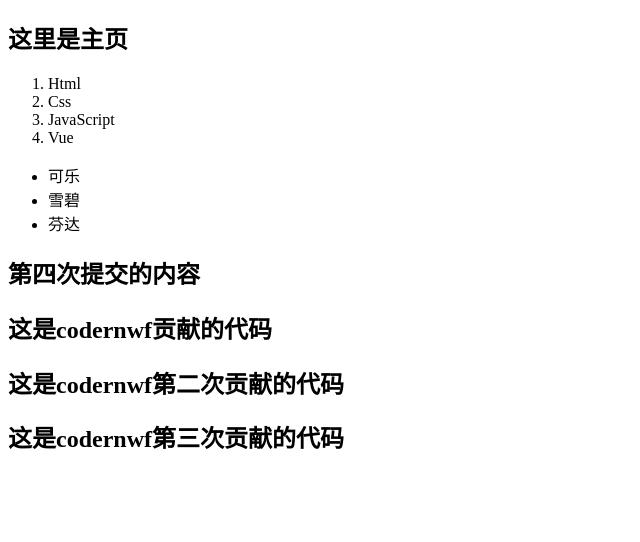
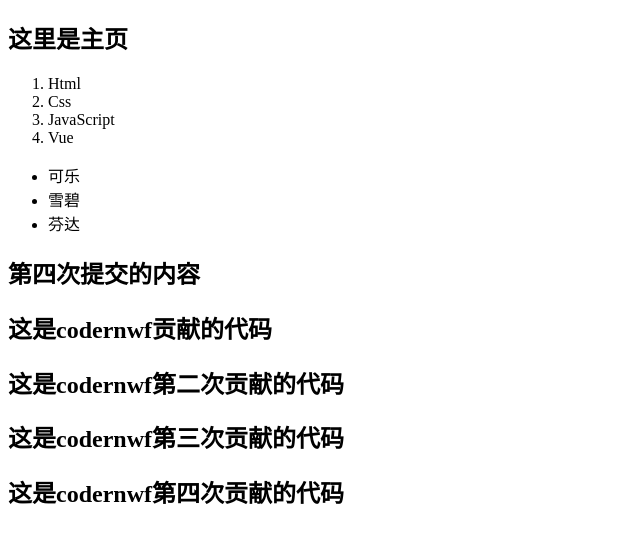
Before and after one commit to coderweifengni/git-demo, a plain HTML site: page index.html in a window 1280 px wide. Shown: the whole page, without its empty margins (0-640 px from the left). Drawn offline with Linux system fonts and the light colour scheme.

Commit message:
codernwf第四次提交

```diff
--- a/index.html
+++ b/index.html
@@ -25,6 +25,7 @@
     <h2>这是codernwf贡献的代码</h2>
     <h2>这是codernwf第二次贡献的代码</h2>
     <h2>这是codernwf第三次贡献的代码</h2>
+    <h2>这是codernwf第四次贡献的代码</h2>
 </body>
 
 </html>
```
